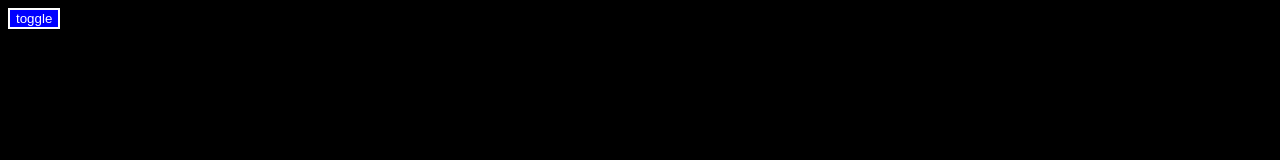
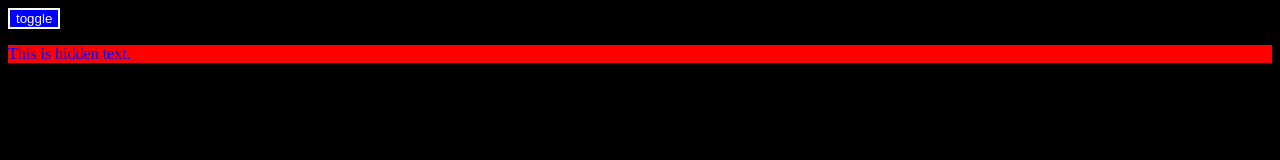
Before and after one commit to priyanshugupta18-web/JS-tutorials, a plain HTML site: page Events/index.html in a window 1280 px wide. Both pictures are taken after a click on the button "toggle". Drawn offline with Linux system fonts and the light colour scheme.

Commit message:
Done a Homework Problem

```diff
--- a/Events/index.html
+++ b/Events/index.html
@@ -8,6 +8,7 @@
 </head>
 <body>
     <button id="toggle-btn">toggle</button>
+    <p id="hidden">This is hidden text.</p>
     <script src="script.js"></script>
 </body>
 </html>
--- a/Events/script.js
+++ b/Events/script.js
@@ -1,12 +1,19 @@
 
 let btn = document.querySelector("#toggle-btn");
 let body = document.querySelector("body");
+let para = document.querySelector("#hidden");
 
-handler = ()=>{
+handler1 = ()=>{
     if(body.style.backgroundColor == "black") {
         body.style.backgroundColor = "white";
     } else {
         body.style.backgroundColor = "black";
     }
 }
-btn.addEventListener("click", handler);
+
+handler2 = () => {
+    para.style.visibility = "visible";
+}
+
+btn.addEventListener("click", handler1);
+btn.addEventListener("mouseover", handler2)
--- a/Events/style.css
+++ b/Events/style.css
@@ -7,3 +7,9 @@ body{
     color: white;
     border: 2px solid white;
 }
+
+#hidden{
+    color: blue;
+    background-color: red;
+    visibility: hidden;
+}
```
